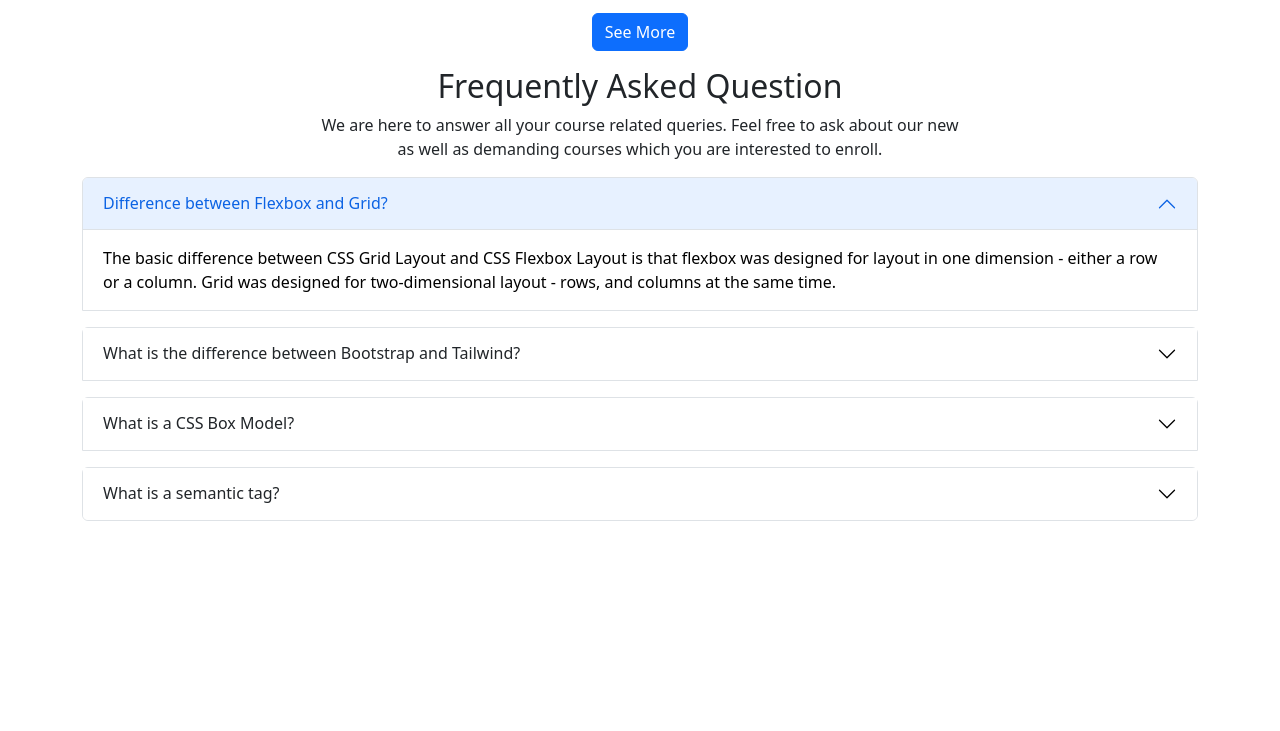
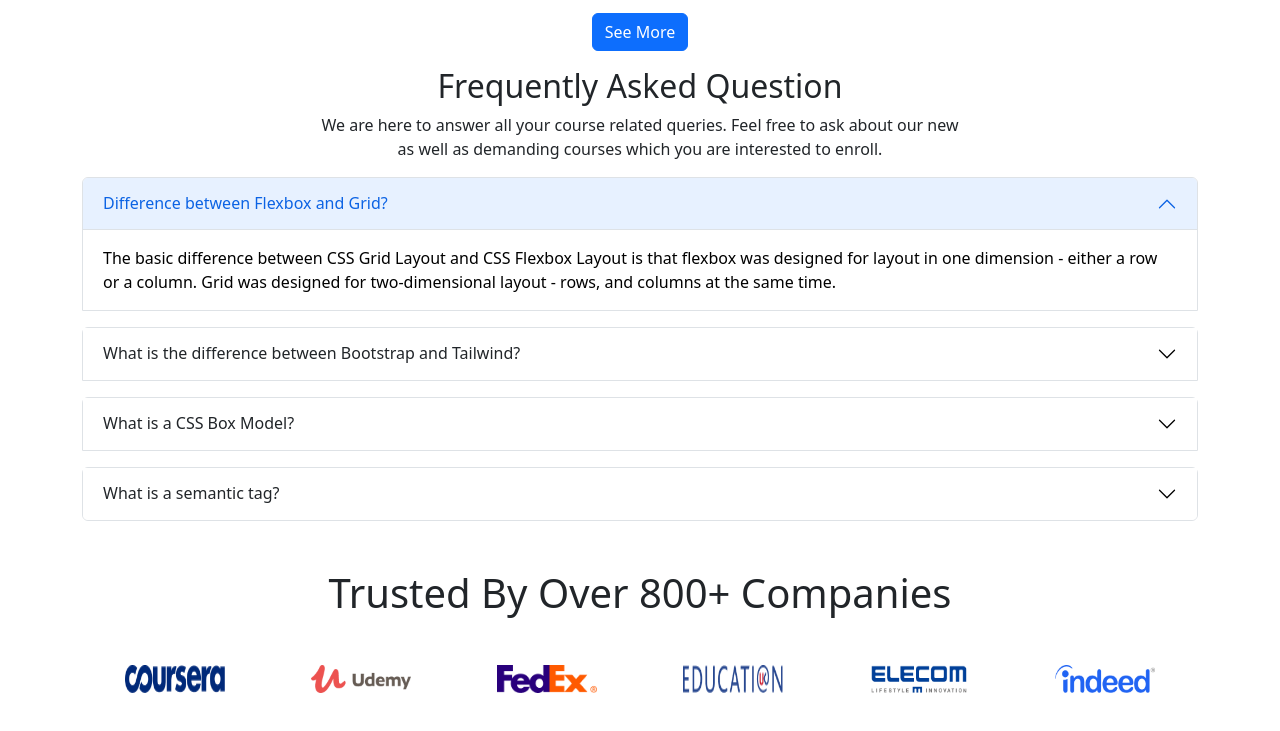
Before and after one commit to TasneemLehaj/E-Learning-website, a plain HTML site: page index.html in a window 1280 px wide. Shown: the part 3187-3918 px from the top of the page. Before the commit the page ends 3708 px from the top, so only its background shows below. Drawn offline with nearby package versions, Linux system fonts and the light colour scheme.

Commit message:
company names added

```diff
--- a/css/style.css
+++ b/css/style.css
@@ -2,3 +2,7 @@
     height: 85vh;
     opacity: .75;
 }
+
+.company-logo img {
+    width: 100px;
+}
--- a/index.html
+++ b/index.html
@@ -393,6 +393,21 @@
         </div>
     </section>
     <!-- frequently asked ques section ends  -->
+    <!-- company name start  -->
+    <section class="company-logo">
+        <div class="container my-5">
+            <h1 class="text-center"> Trusted By Over 800+ Companies </h1>
+            <div class="d-flex justify-content-around mt-5">
+                <img src="images/company/company-1.png" alt=""></img>
+                <img src="images/company/company-2.png" alt=""></img>
+                <img src="images/company/company-3.png" alt=""></img>
+                <img src="images/company/company-4.png" alt=""></img>
+                <img src="images/company/company-5.png" alt=""></img>
+                <img src="images/company/company-6.png" alt=""></img>
+            </div>
+        </div>
+    </section>
+    <!-- company name ends  -->
     <script src="https://cdn.jsdelivr.net/npm/bootstrap@5.2.0/dist/js/bootstrap.bundle.min.js"
         integrity="sha384-A3rJD856KowSb7dwlZdYEkO39Gagi7vIsF0jrRAoQmDKKtQBHUuLZ9AsSv4jD4Xa"
         crossorigin="anonymous"></script>
```
